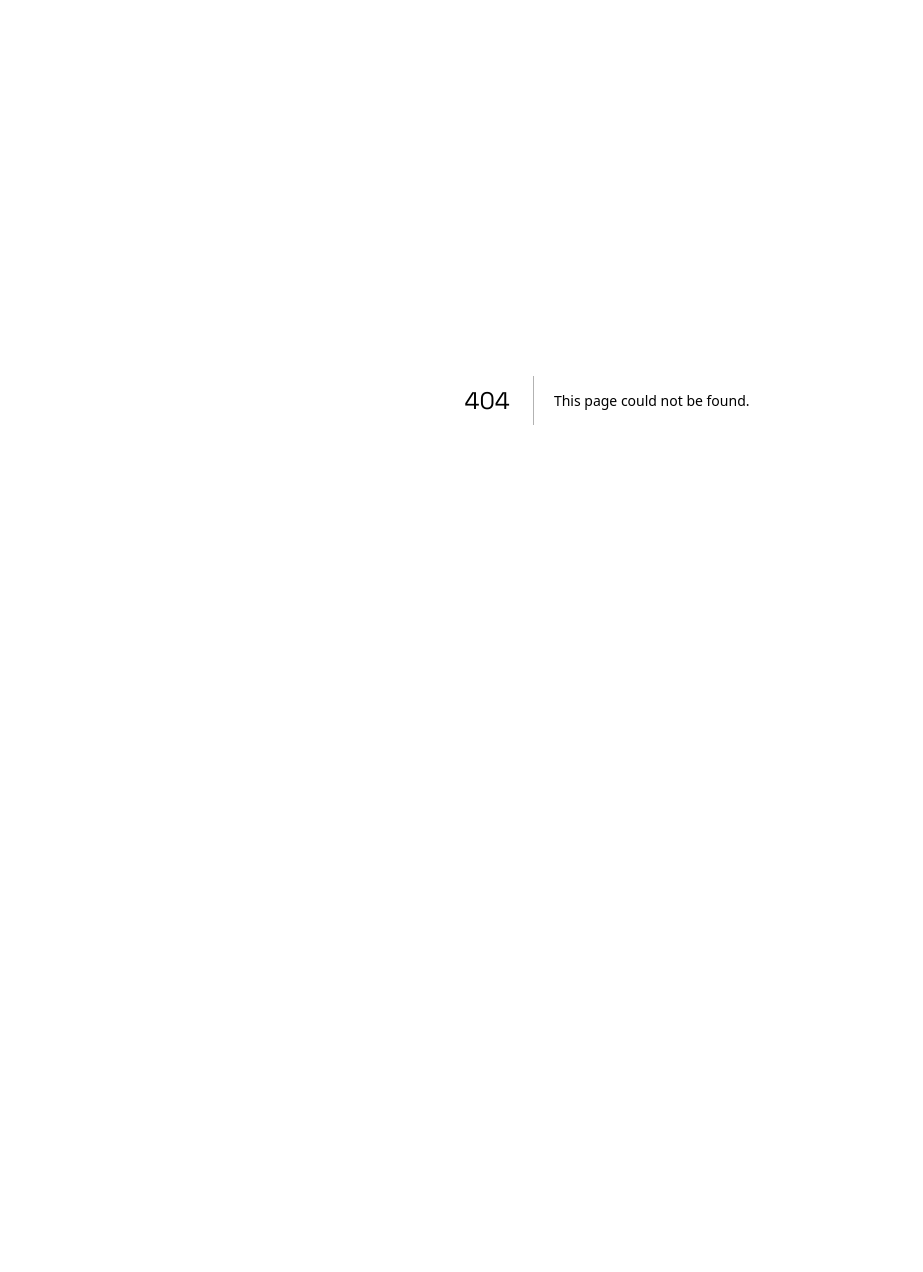
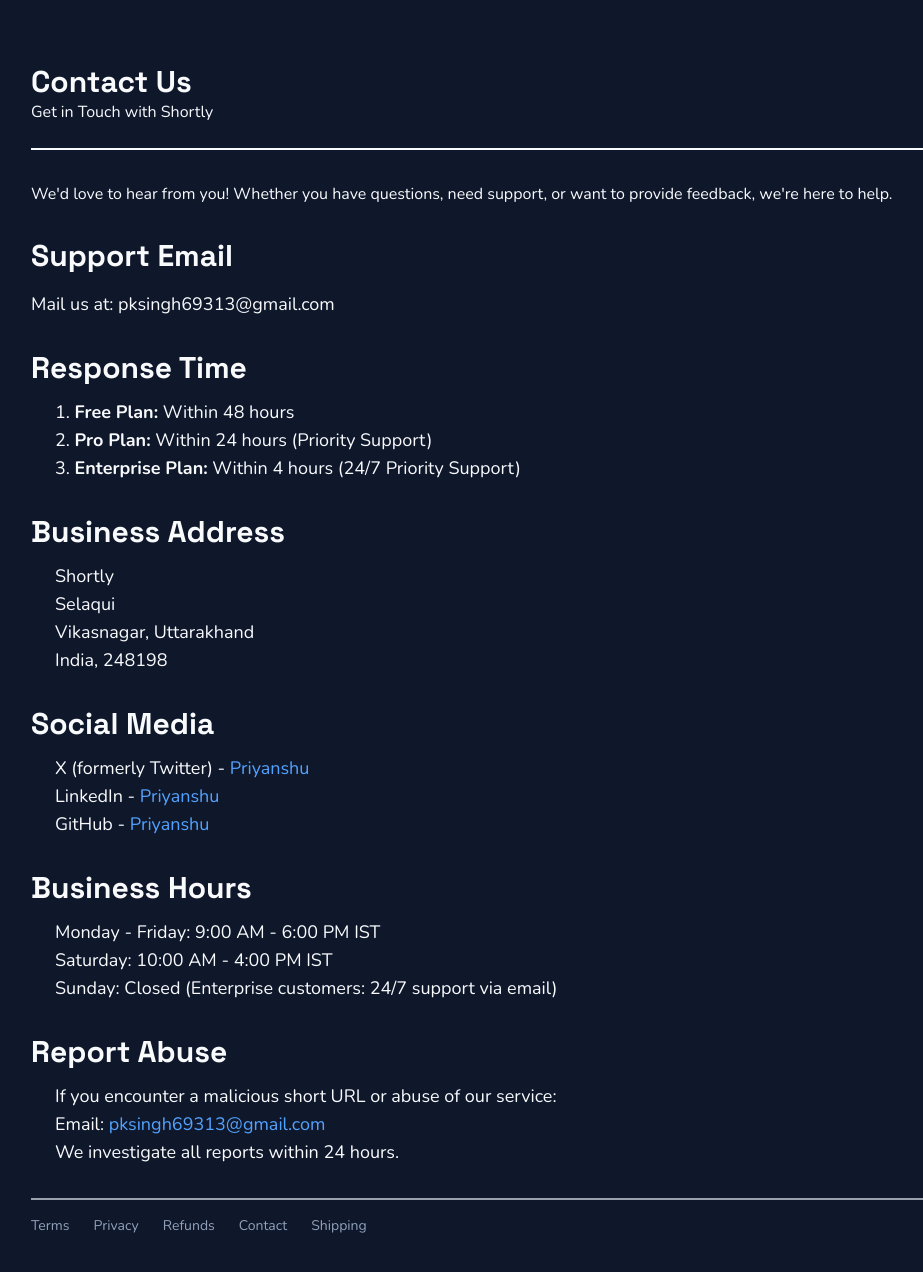
Before and after one commit to yansh07/shortlypro-frontend, a Next.js app: page /contact in a window 1280 px wide. Before the commit this address had no page. Shown: the top 1272 px of the page, without its empty margins (33-956 px from the left). Before the commit the page ends 800 px from the top, so only its background shows below. Built offline with nearby package versions, Linux system fonts and the light colour scheme.

Commit message:
update: added contact us page

```diff
--- /dev/null
+++ b/src/app/contact/page.tsx
@@ -0,0 +1,84 @@
+'use client';
+import React from "react";
+import Link from "next/link";
+
+function page() {
+  return (
+    <div className="p-16 min-h-screen bg-slate-900 text-slate-50">
+      <div className="text-start">
+        <h1 className="text-3xl font-bold">Contact Us</h1>
+        <h2>
+          Get in Touch with Shortly
+        </h2>
+        <br />
+      </div>
+      <div className="border mb-8"></div>
+      <div>
+        <p className="mb-8">We&apos;d love to hear from you! Whether you have questions, need support, or want to provide feedback, we&apos;re here to help.</p>
+        <h1 className="font-bold text-3xl">Support Email</h1>
+        <p className="pt-4 text-lg">
+          Mail us at: <Link href="mailto:pksingh69313@gmail.com" className="hover:font-bold">pksingh69313@gmail.com</Link>
+        </p>
+      </div>
+      <div>
+        <h1 className="font-bold text-3xl pt-8">Response Time</h1>
+        <ul className="pt-3 ml-6 font-medium text-lg">
+          <li>
+            1. <span className="font-bold">Free Plan:</span> Within 48 hours
+          </li>
+          <li>
+            2. <span className="font-bold">Pro Plan:</span> Within 24 hours (Priority Support)
+          </li>
+          <li>
+            3. <span className="font-bold">Enterprise Plan:</span> Within 4 hours (24/7 Priority Support)
+          </li>
+        </ul>
+      </div>
+      <div>
+        <h1 className="font-bold text-3xl pt-8">Business Address</h1>
+        <ul className="pt-3 ml-6 font-medium text-lg">
+          <li>Shortly</li>
+          <li>Selaqui</li>
+          <li>Vikasnagar, Uttarakhand</li>
+          <li>India, 248198</li>
+        </ul>
+      </div>
+      <div>
+        <h1 className="font-bold text-3xl pt-8">Social Media</h1>
+        <ul className="pt-3 ml-6 font-medium text-lg">
+          <li>X (formerly Twitter) - <Link href="https://www.x.com/yansh_08" className="text-blue-400 hover:font-bold">Priyanshu</Link></li>
+          <li>LinkedIn - <Link href="https://www.linkedin.com/in/yansh08/" className="text-blue-400 hover:font-bold">Priyanshu</Link></li>
+          <li>GitHub - <Link href="https://www.github.com/yansh07" className="text-blue-400 hover:font-bold">Priyanshu</Link></li>
+        </ul>
+      </div>
+      <div>
+        <h1 className="font-bold text-3xl pt-8">Business Hours</h1>
+        <ul className="pt-3 ml-6 font-medium text-lg">
+          <li>Monday - Friday: 9:00 AM - 6:00 PM IST</li>
+          <li>Saturday: 10:00 AM - 4:00 PM IST</li>
+          <li>Sunday: Closed (Enterprise customers: 24/7 support via email)</li>
+        </ul>
+      </div>
+      <div>
+        <h1 className="font-bold text-3xl pt-8">Report Abuse</h1>
+        <ul className="pt-3 ml-6 font-medium text-lg">
+          <li>If you encounter a malicious short URL or abuse of our service:</li>
+          <li>Email: <Link href="mailto:pksingh69313@gmail.com" className="text-blue-400 hover:font-bold">pksingh69313@gmail.com</Link></li>
+          <li>We investigate all reports within 24 hours.</li>
+        </ul>
+      </div>
+      <div className="border border-gray-400 mt-8 mb-4"></div>
+      <footer>
+        <div className="flex space-x-6 text-sm text-slate-400">
+          <a href="/terms">Terms</a>
+          <a href="/privacy">Privacy</a>
+          <a href="/refund-policy">Refunds</a>
+          <a href="/contact">Contact</a>
+          <a href="/shipping">Shipping</a>
+        </div>
+      </footer>
+    </div>
+  );
+}
+
+export default page;
--- a/src/app/dashboard/page.tsx
+++ b/src/app/dashboard/page.tsx
@@ -146,7 +146,7 @@
                 <Link2 className="w-5 h-5 text-white" />
               </div>
               <span className="text-xl font-bold bg-gradient-to-r from-blue-400 to-purple-400 bg-clip-text text-transparent">
-                ShortIt
+                Shortly
               </span>
             </div>
             <button
--- a/src/app/privacy/page.tsx
+++ b/src/app/privacy/page.tsx
@@ -16,7 +16,7 @@
       <div>
         <h1 className="font-bold text-3xl">1. Introduction</h1>
         <p className="pt-4 text-lg mb-8">
-          ShortIt (&quot;we&quot;, &quot;our&quot;, or &quot;us&quot;) respects
+          Shortly (&quot;we&quot;, &quot;our&quot;, or &quot;us&quot;) respects
           your privacy. This Privacy Policy explains how we collect, use, and
           protect your personal information.
         </p>
--- a/src/app/shipping/page.tsx
+++ b/src/app/shipping/page.tsx
@@ -15,7 +15,7 @@
       <div className="border mb-8"></div>
       <div>
         <h1 className="font-bold text-3xl">Digital Service - No Physical Shipping</h1>
-        <p className="pt-4 text-lg mb-8">ShortIt is a 100% digital Software-as-a-Service (SaaS) platform. We do not ship any physical products.</p>
+        <p className="pt-4 text-lg mb-8">Shortly is a 100% digital Software-as-a-Service (SaaS) platform. We do not ship any physical products.</p>
       </div>
       <div>
         <h1 className="font-bold text-3xl">Service Delivery</h1>
--- a/src/app/terms/page.tsx
+++ b/src/app/terms/page.tsx
@@ -22,7 +22,7 @@
       </div>
       <div>
         <h1 className="font-bold text-3xl pt-8 ">2. Service Description</h1>
-        <p className="pt-4 text-lg">ShortIt provides URL shortening services, analytics, and related features. We reserve the right to modify, suspend, or discontinue any aspect of the Service at any time.</p>
+        <p className="pt-4 text-lg">Shortly provides URL shortening services, analytics, and related features. We reserve the right to modify, suspend, or discontinue any aspect of the Service at any time.</p>
       </div>
       <div>
         <h1 className="font-bold text-3xl pt-8">3. User Accounts</h1>
@@ -97,7 +97,7 @@
       </div>
       <div>
         <h1 className="font-bold text-3xl pt-8">11. Limitation of Liability</h1>
-        <p className="pt-4 text-lg">ShortIt shall not be liable for any indirect, incidental, special, or consequential damages resulting from your use of the Service.</p>
+        <p className="pt-4 text-lg">Shortly shall not be liable for any indirect, incidental, special, or consequential damages resulting from your use of the Service.</p>
       </div>
       <div>
         <h1 className="font-bold text-3xl pt-8">12. Governing Law</h1>
--- a/src/app/user/page.tsx
+++ b/src/app/user/page.tsx
@@ -41,7 +41,7 @@
           <Link2 className="w-6 h-6 text-white" />
         </div>
         <span className="text-xl font-bold bg-gradient-to-r from-blue-400 to-purple-400 bg-clip-text text-transparent">
-          ShortIt
+          Shortly
         </span>
       </Link>
 
```
